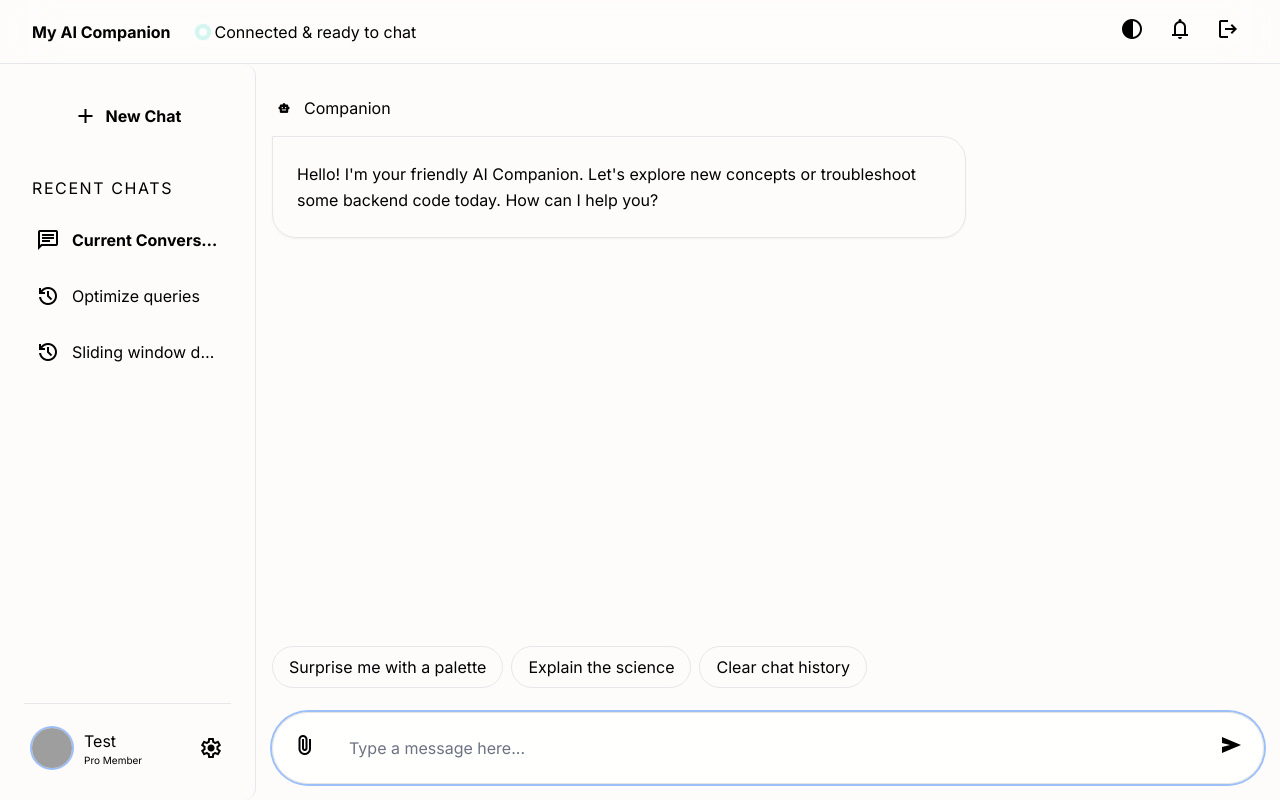
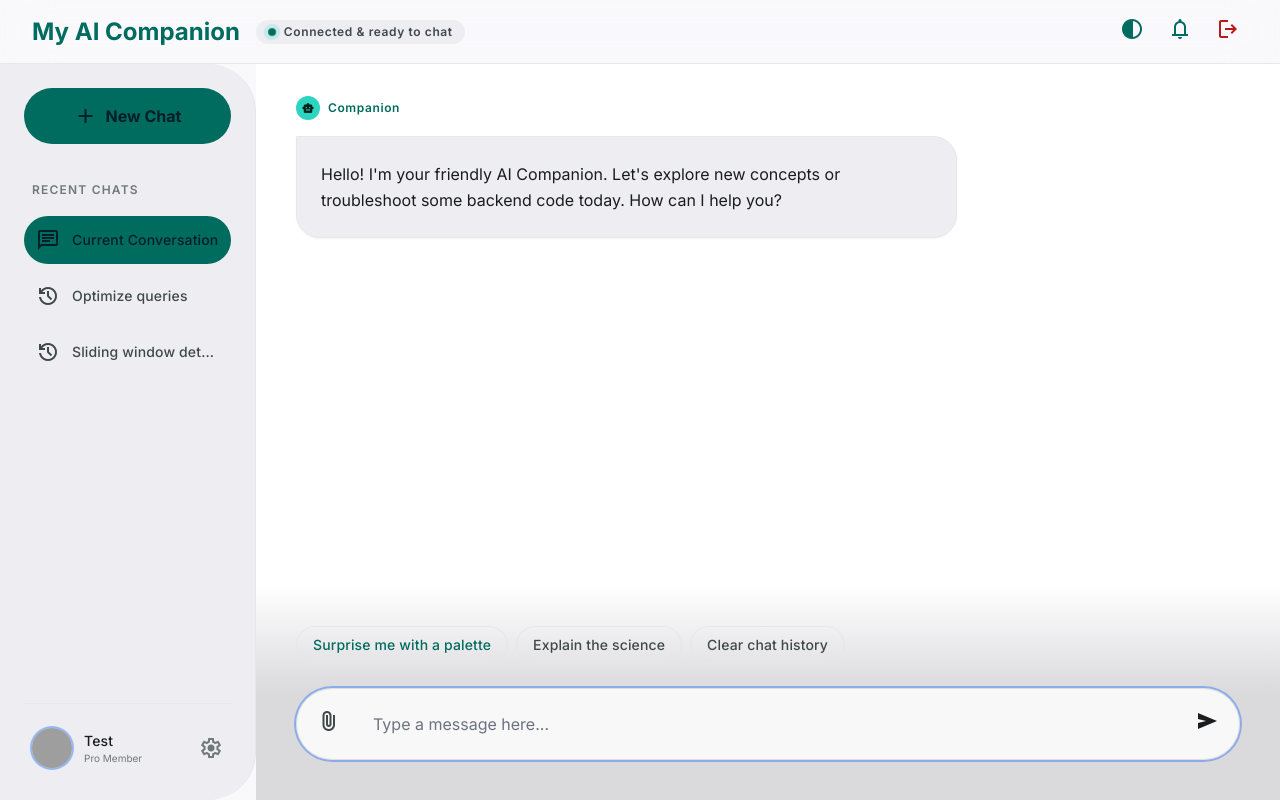
Before and after one commit to Bhv1122/Generative-AI-, a Flask app: page /chat in a window 1280 px wide. Run offline with Flask 3, Linux system fonts and the light colour scheme; a user stored in the database is signed in; data that the repository does not hold is empty; some libraries are stand-ins or nearby versions; grey boxes are pictures that could not be loaded.

Commit message:
Fixed front end

```diff
--- a/static/css/style.css
+++ b/static/css/style.css
@@ -141,6 +141,7 @@ body {
 /* Chat page additions */
 .chat-bubble-user {
     background: linear-gradient(135deg, #2dd4bf 0%, #38bdf8 100%);
+    color: #001e2c !important; /* High contrast dark green/black text to match layout */
     box-shadow: inset 0 1px 1px rgba(255,255,255,0.2);
 }
 
--- a/templates/chat.html
+++ b/templates/chat.html
@@ -8,15 +8,30 @@
     <link href="https://fonts.googleapis.com/css2?family=Inter:wght@400;500;600;700&display=swap" rel="stylesheet"/>
     <link href="https://fonts.googleapis.com/css2?family=Material+Symbols+Outlined:wght,FILL@100..700,0..1&display=swap" rel="stylesheet"/>
 
+    <!-- Tailwind CDN -->
+    <script src="https://cdn.tailwindcss.com?plugins=forms,container-queries"></script>
+
     <!-- Local styles & scripts -->
     <link href="{{ url_for('static', filename='css/style.css') }}" rel="stylesheet"/>
     <script>
         window.userThemePreference = "{{ theme_preference }}";
+        // Immediate FOUC-preventing theme initialization
+        (function() {
+            const themePref = window.userThemePreference || localStorage.getItem('theme_preference') || 'system';
+            const htmlEl = document.documentElement;
+            if (themePref === 'dark') {
+                htmlEl.classList.remove('light');
+                htmlEl.classList.add('dark');
+            } else if (themePref === 'light') {
+                htmlEl.classList.remove('dark');
+                htmlEl.classList.add('light');
+            } else {
+                const isDark = window.matchMedia('(prefers-color-scheme: dark)').matches;
+                htmlEl.classList.add(isDark ? 'dark' : 'light');
+            }
+        })();
     </script>
     <script src="{{ url_for('static', filename='js/main.js') }}"></script>
-
-    <!-- Tailwind CDN -->
-    <script src="https://cdn.tailwindcss.com?plugins=forms,container-queries"></script>
 </head>
 <body class="bg-background text-on-surface font-body-md selection:bg-primary-container selection:text-on-primary-container overflow-hidden h-screen flex flex-col">
 
@@ -47,7 +62,7 @@
         <!-- SideNavBar (Hidden on Mobile) -->
         <aside class="flex-shrink-0 w-64 flex flex-col p-6 z-30 bg-surface-container border-r border-outline-variant/30 rounded-r-xl hidden md:flex h-full">
             <div class="mb-8">
-                <button onclick="newChatSession()" class="w-full py-4 px-6 rounded-lg bg-primary text-on-primary font-bold flex items-center justify-center gap-2 transition-all duration-200 ease-in-out hover:shadow-lg hover:shadow-primary/20 active:scale-95">
+                <button onclick="newChatSession()" class="w-full py-4 px-6 rounded-full bg-primary text-[#001e2c] font-bold flex items-center justify-center gap-2 transition-all duration-200 ease-in-out hover:shadow-lg hover:shadow-primary/20 active:scale-95">
                     <span class="material-symbols-outlined">add</span>
                     <span>New Chat</span>
                 </button>
@@ -57,16 +72,16 @@
                     <span class="font-label-sm text-label-sm text-outline uppercase tracking-widest">Recent Chats</span>
                 </div>
                 <!-- Active Chat Tile -->
-                <button class="w-full flex items-center gap-3 p-3 bg-primary-container text-on-primary-container rounded-lg font-bold transition-all duration-200 ease-in-out text-left">
+                <button class="w-full flex items-center gap-3 p-3 bg-primary text-[#001e2c] rounded-full font-bold transition-all duration-200 ease-in-out text-left">
                     <span class="material-symbols-outlined">chat</span>
                     <span class="truncate font-label-md text-label-md">Current Conversation</span>
                 </button>
                 <!-- Static helper references -->
-                <button onclick="sendPromptDirect('Help me optimize a database query')" class="w-full flex items-center gap-3 p-3 text-on-surface-variant hover:bg-surface-variant/50 rounded-lg transition-all duration-200 ease-in-out text-left">
+                <button onclick="sendPromptDirect('Help me optimize a database query')" class="w-full flex items-center gap-3 p-3 text-on-surface-variant hover:bg-surface-variant/30 rounded-full transition-all duration-200 ease-in-out text-left">
                     <span class="material-symbols-outlined">history</span>
                     <span class="truncate font-label-md text-label-md">Optimize queries</span>
                 </button>
-                <button onclick="sendPromptDirect('Explain the sliding window algorithm')" class="w-full flex items-center gap-3 p-3 text-on-surface-variant hover:bg-surface-variant/50 rounded-lg transition-all duration-200 ease-in-out text-left">
+                <button onclick="sendPromptDirect('Explain the sliding window algorithm')" class="w-full flex items-center gap-3 p-3 text-on-surface-variant hover:bg-surface-variant/30 rounded-full transition-all duration-200 ease-in-out text-left">
                     <span class="material-symbols-outlined">history</span>
                     <span class="truncate font-label-md text-label-md">Sliding window details</span>
                 </button>
@@ -90,7 +105,7 @@
         </aside>
 
         <!-- Main Chat Canvas -->
-        <main class="flex-1 flex flex-col relative bg-surface-dim h-full overflow-hidden">
+        <main class="flex-1 flex flex-col relative bg-surface-container-lowest h-full overflow-hidden">
             <!-- Dynamic notifications -->
             <div id="theme-banner" class="absolute top-4 right-4 z-50 transform translate-y-[-100px] opacity-0 transition-all duration-300 bg-surface-container-high border border-outline-variant/30 text-on-surface px-4 py-2.5 rounded-full shadow-lg font-label-md text-label-md flex items-center gap-2">
                 <span class="material-symbols-outlined text-primary text-sm">palette</span>
```
Also changed, not shown: templates/account.html (+21 -6 lines), templates/login.html (+20 -5 lines).
